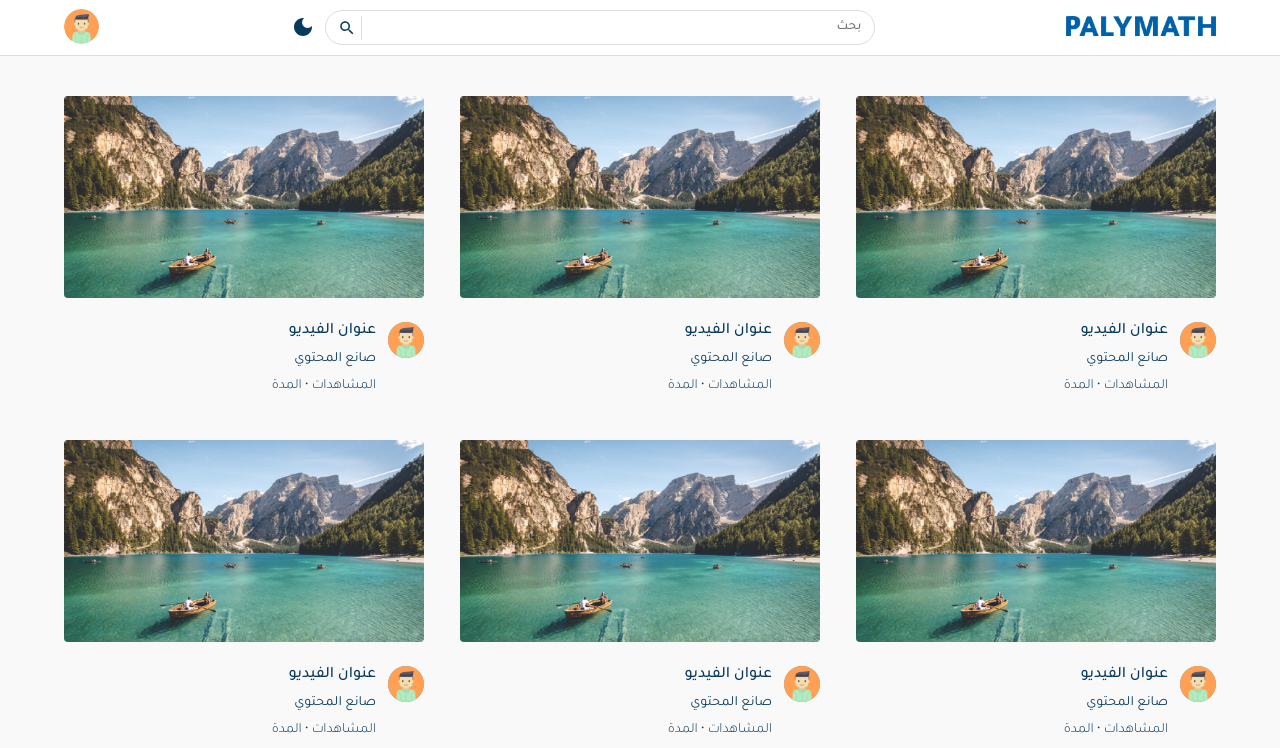
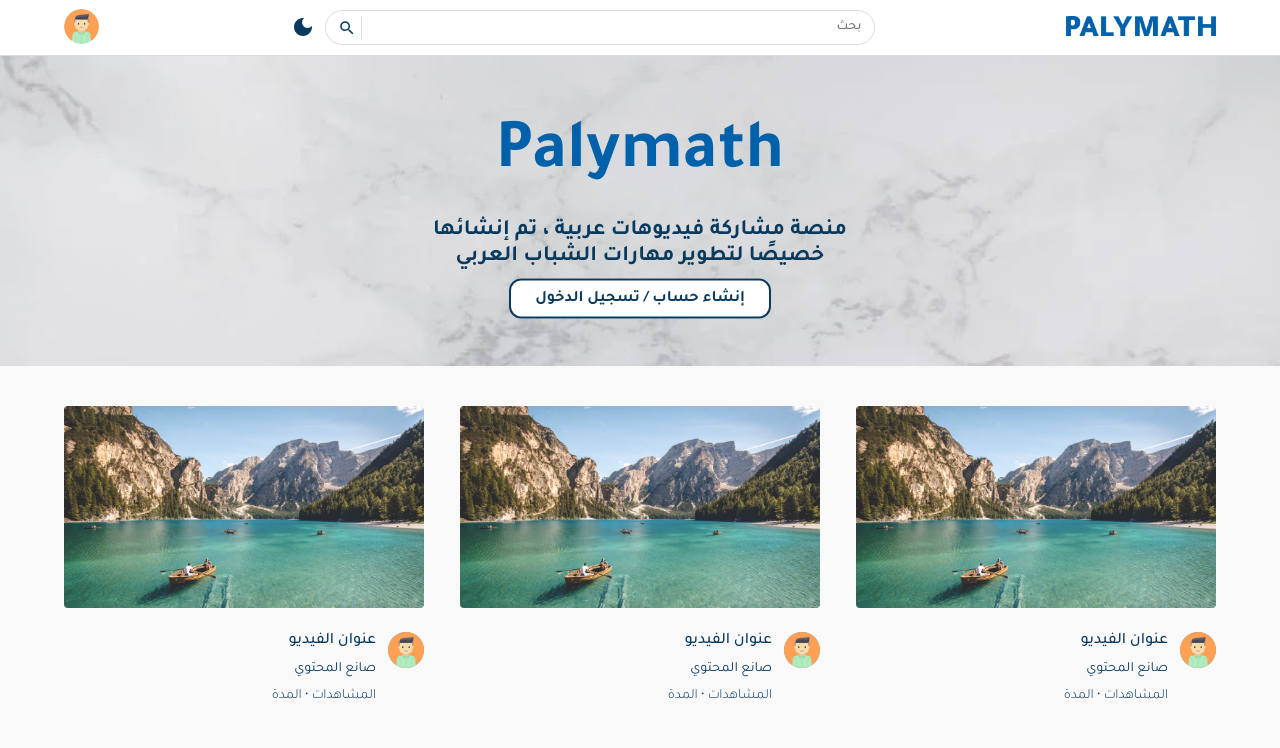
Before and after one commit to Mohamed-Behery/palymath-video-sharing-platform, a React (Create React App) app: page / in a window 1280 px wide. Shown: the top 748 px of the page. Built offline with nearby package versions, Linux system fonts and the light colour scheme.

Commit message:
Changed The Banner Design

```diff
--- a/src/App.js
+++ b/src/App.js
@@ -16,14 +16,15 @@ import Following from "./pages/Following";
 import Trending from "./pages/Trending";
 
 const Container = styled.div`
-  min-height: calc(100vh - 56px);
+  min-height: 100vh;
 `;
 const Main = styled.div`
+  min-height: 100vh;
   background-color: ${({ theme }) => theme.bg};
 `;
-const Wrapper = styled.div`
-  padding: 20px 5%;
-`;
+// const Wrapper = styled.div`
+//   padding: 20px 5%;
+// `;
 
 export default function App() {
   const [darkMode, SetDarkMode] = useState(false);
@@ -34,7 +35,7 @@ export default function App() {
         <BrowserRouter>
           <Main>
             <Navbar darkMode={darkMode} setDarkMode={SetDarkMode} />
-            <Wrapper>
+            {/* <Wrapper> */}
               <Routes>
                 <Route path="/">
                   <Route index element={<Home />} />
@@ -57,7 +58,7 @@ export default function App() {
                   <Route path="trending" element={<Trending />} />
                 </Route>
               </Routes>
-            </Wrapper>
+            {/* </Wrapper> */}
           </Main>
         </BrowserRouter>
       </Container>
--- a/src/components/Banner.jsx
+++ b/src/components/Banner.jsx
@@ -1,4 +1,5 @@
 import { styled } from "styled-components";
+import { Link } from "react-router-dom";
 import BannerBg from "../assets/banner-image.png";
 
 const Container = styled.div`
@@ -10,19 +11,53 @@ const Background = styled.div`
   background-size: cover;
   height: 310px;
   overflow: hidden;
-  border-radius: 4px;
+  @media screen and (max-width: 660px) {
+    height: 450px;
+  }
 `;
-const Overlay = styled.div`
-  height: 100%;
-  /* background: rgba(0, 0, 0, 0.5); */
-  border-radius: 4px;
+const Content = styled.div`
+  position: absolute;
+  top: 50%;
+  left: 50%;
+  transform: translate(-50%, -50%);
+  text-align: center;
+  font-weight: 700;
+  `;
+const Heading = styled.h1`
+  margin: 0;
+  font-size: 70px;
+  color: #0061ab;
+  user-select: none;
+`;
+const Description = styled.p`
+  margin: 20px;
+  display: block;
+  font-size: 22px;
+  max-width: 450px;
+  color: #093a5e;
+`;
+const LoginBtn = styled(Link)`
+  color: ${({ theme }) => theme.text};
+  padding: 10px 24px;
+  background: ${({ theme }) => theme.neutral};
+  text-decoration: none;
+  border-radius: 12px;
+  margin-top: 5px;
+  border: 2px solid ${({ theme }) => theme.text};
 `;
 
 export default function Banner() {
   return (
     <Container>
       <Background>
-        <Overlay></Overlay>
+        <Content>
+          <Heading>Palymath</Heading>
+          <Description>
+            منصة مشاركة فيديوهات عربية ، تم إنشائها خصيصًا لتطوير مهارات
+            الشباب العربي
+          </Description>
+          <LoginBtn to="/register">إنشاء حساب / تسجيل الدخول</LoginBtn>
+        </Content>
       </Background>
     </Container>
   );
--- a/src/components/Card.jsx
+++ b/src/components/Card.jsx
@@ -53,7 +53,7 @@ const Info = styled.div`
   font-weight: 300;
 `;
 
-function Card({ type }) {
+export default function Card({ type }) {
   return (
     <Link to="/video/test">
       <Container type={type}>
@@ -70,5 +70,3 @@ function Card({ type }) {
     </Link>
   );
 }
-
-export default Card;
--- a/src/pages/About.jsx
+++ b/src/pages/About.jsx
@@ -1,7 +1,15 @@
-import React from 'react'
+import { styled } from "styled-components";
+import { Link } from "react-router-dom";
+import Banner from "../components/Banner";
+
+const Container = styled.div``;
+const Wrapper = styled.div``;
 
 export default function About() {
   return (
-    <div>About</div>
-  )
+    <Container>
+      <Banner />
+      <Wrapper></Wrapper>
+    </Container>
+  );
 }
--- a/src/pages/Home.jsx
+++ b/src/pages/Home.jsx
@@ -1,6 +1,6 @@
 import { styled } from "styled-components";
 import Card from "../components/Card";
-// import Banner from "../components/Banner";
+import Banner from "../components/Banner";
 
 const Container = styled.div``;
 const Cards = styled.div`
@@ -8,6 +8,7 @@ const Cards = styled.div`
   justify-content: space-between;
   flex-wrap: wrap;
   margin-top: 20px;
+  padding: 20px 5%;
   @media screen and (max-width: 799px) {
     justify-content: center;
   }
@@ -16,7 +17,7 @@ const Cards = styled.div`
 export default function Home() {
   return (
     <Container>
-      {/* <Banner /> */}
+      <Banner />
       <Cards>
         <Card />
         <Card />
--- a/src/pages/Video.jsx
+++ b/src/pages/Video.jsx
@@ -11,6 +11,7 @@ const Container = styled.div`
   display: flex;
   flex-wrap: wrap;
   gap: 24px;
+  padding: 20px 5%;
 `;
 const Content = styled.div`
   flex-basis: 69%;
```
